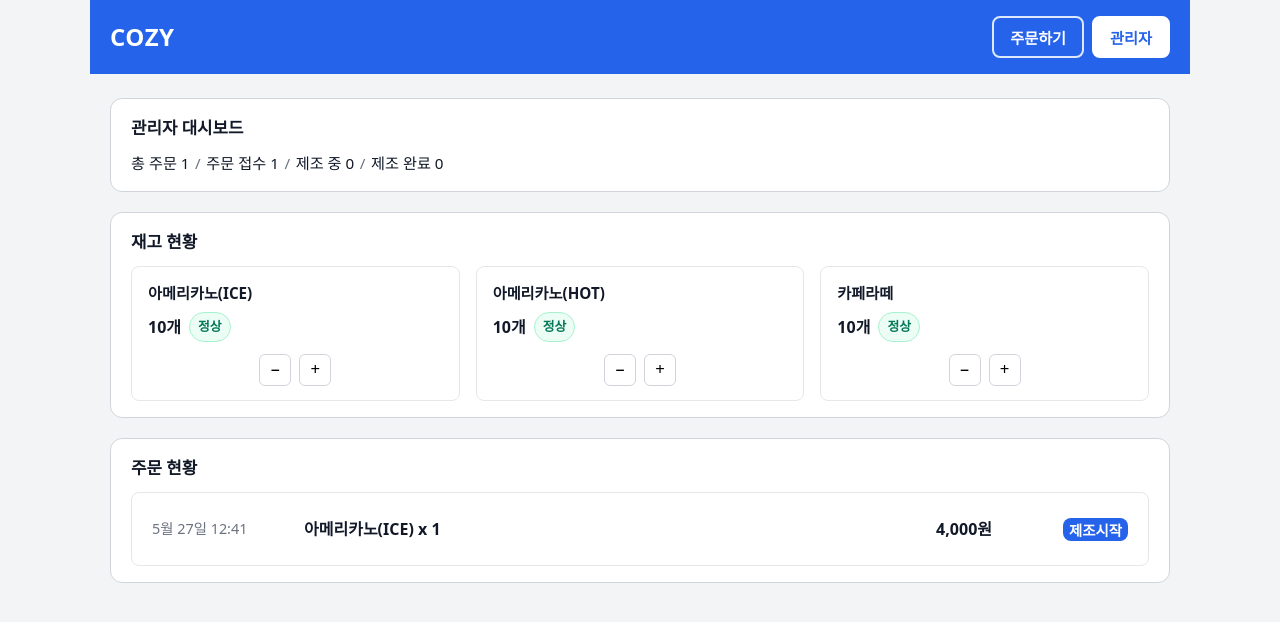
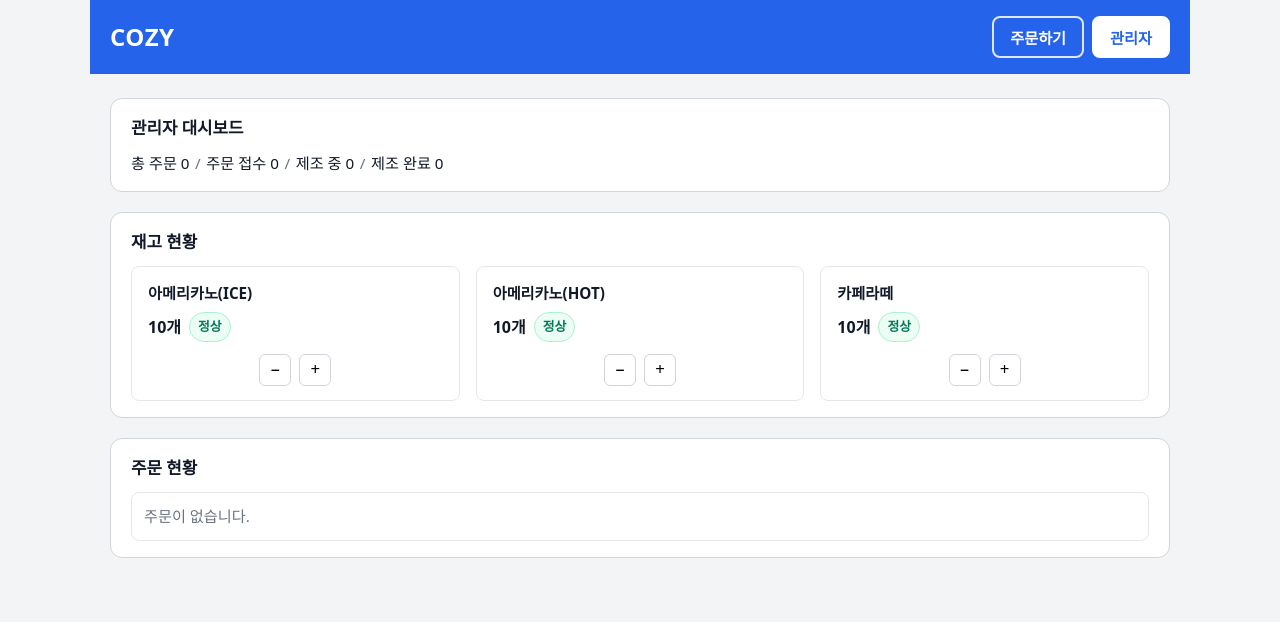
Before and after one commit to wolf16055152/order-app, a React (Vite) app in the folder ui/: page / in a window 1280 px wide. Both pictures are taken after a click on the button "관리자". Shown: the top 622 px of the page. Built offline with nearby package versions, Linux system fonts and the light colour scheme.

Commit message:
프런트엔드 개선

```diff
--- a/ui/package.json
+++ b/ui/package.json
@@ -17,6 +17,7 @@
     "@eslint/js": "^9.25.0",
     "@vitejs/plugin-react": "^4.4.1",
     "eslint": "^9.25.0",
+    "eslint-plugin-react": "^7.37.5",
     "eslint-plugin-react-hooks": "^5.2.0",
     "eslint-plugin-react-refresh": "^0.4.19",
     "globals": "^16.0.0",
--- a/ui/src/App.jsx
+++ b/ui/src/App.jsx
@@ -1,18 +1,96 @@
-import { useState } from 'react'
+import { useMemo, useState } from 'react'
 import './App.css'
 import OrderPage from './pages/OrderPage'
 import AdminPage from './pages/AdminPage'
+import { MENUS } from './data/menus'
+
+const ORDER_STATUS = {
+  PENDING: 'PENDING',
+  IN_PREPARATION: 'IN_PREPARATION',
+  COMPLETED: 'COMPLETED',
+}
 
 function App() {
   const [activeTab, setActiveTab] = useState('order')
 
-  if (activeTab === 'admin') {
-    return (
-      <AdminPage activeTab={activeTab} onTabChange={setActiveTab} />
+  const inventoryMenus = useMemo(() => MENUS.slice(0, 3), [])
+  const [inventory, setInventory] = useState(() =>
+    inventoryMenus.map((m) => ({
+      menuItemId: m.id,
+      name: m.name,
+      stockQuantity: 10,
+    })),
+  )
+
+  const [orders, setOrders] = useState([])
+
+  function handleCreateOrderFromCart(cartLines, cartTotal) {
+    if (!cartLines || cartLines.length === 0) return
+    const now = new Date()
+    const id = `order-${now.getTime()}-${orders.length + 1}`
+    const items = cartLines.map((line) => ({
+      menuItemId: line.menuItemId,
+      menuName: line.menuName,
+      quantity: line.quantity,
+      unitPrice: line.unitPrice,
+      lineTotal: line.lineTotal,
+    }))
+    const newOrder = {
+      id,
+      orderedAt: now.toISOString(),
+      status: ORDER_STATUS.PENDING,
+      items,
+      totalAmount: cartTotal,
+    }
+    setOrders((prev) => [...prev, newOrder])
+  }
+
+  function handleChangeStock(menuItemId, delta) {
+    setInventory((prev) =>
+      prev.map((it) => {
+        if (it.menuItemId !== menuItemId) return it
+        const next = Math.max(0, it.stockQuantity + delta)
+        return { ...it, stockQuantity: next }
+      }),
     )
   }
 
-  return <OrderPage activeTab={activeTab} onTabChange={setActiveTab} />
+  function handleAdvanceOrder(orderId) {
+    setOrders((prev) =>
+      prev.map((o) => {
+        if (o.id !== orderId) return o
+        if (o.status === ORDER_STATUS.PENDING) {
+          return { ...o, status: ORDER_STATUS.IN_PREPARATION }
+        }
+        if (o.status === ORDER_STATUS.IN_PREPARATION) {
+          return { ...o, status: ORDER_STATUS.COMPLETED }
+        }
+        return o
+      }),
+    )
+  }
+
+  if (activeTab === 'admin') {
+    return (
+      <AdminPage
+        activeTab={activeTab}
+        onTabChange={setActiveTab}
+        inventory={inventory}
+        orders={orders}
+        onChangeStock={handleChangeStock}
+        onAdvanceOrder={handleAdvanceOrder}
+        ORDER_STATUS={ORDER_STATUS}
+      />
+    )
+  }
+
+  return (
+    <OrderPage
+      activeTab={activeTab}
+      onTabChange={setActiveTab}
+      onCreateOrder={handleCreateOrderFromCart}
+    />
+  )
 }
 
 export default App
--- a/ui/src/pages/AdminPage.jsx
+++ b/ui/src/pages/AdminPage.jsx
@@ -1,13 +1,5 @@
-import { useMemo, useState } from 'react'
 import Header from '../components/Header'
-import { MENUS } from '../data/menus'
 import { formatPrice } from '../utils/formatPrice'
-
-const ORDER_STATUS = {
-  PENDING: 'PENDING',
-  IN_PREPARATION: 'IN_PREPARATION',
-  COMPLETED: 'COMPLETED',
-}
 
 function pad2(n) {
   return String(n).padStart(2, '0')
@@ -30,7 +22,7 @@ function getInventoryStatus(stockQuantity) {
   return { label: '정상', tone: 'ok' }
 }
 
-function deriveSummary(orders) {
+function deriveSummary(orders, ORDER_STATUS) {
   const pendingCount = orders.filter((o) => o.status === ORDER_STATUS.PENDING).length
   const inPreparationCount = orders.filter(
     (o) => o.status === ORDER_STATUS.IN_PREPARATION,
@@ -44,55 +36,16 @@ function deriveSummary(orders) {
   }
 }
 
-function AdminPage({ activeTab, onTabChange }) {
-  const inventoryMenus = useMemo(() => MENUS.slice(0, 3), [])
-  const [inventory, setInventory] = useState(() =>
-    inventoryMenus.map((m) => ({
-      menuItemId: m.id,
-      name: m.name,
-      stockQuantity: 10,
-    })),
-  )
-
-  const [orders, setOrders] = useState(() => [
-    {
-      id: 'order-001',
-      orderedAt: new Date().toISOString(),
-      status: ORDER_STATUS.PENDING,
-      items: [
-        {
-          menuItemId: MENUS[0]?.id ?? 'americano-ice',
-          menuName: MENUS[0]?.name ?? '아메리카노(ICE)',
-          quantity: 1,
-          unitPrice: MENUS[0]?.basePrice ?? 4000,
-          lineTotal: MENUS[0]?.basePrice ?? 4000,
-        },
-      ],
-      totalAmount: MENUS[0]?.basePrice ?? 4000,
-    },
-  ])
-
-  const summary = deriveSummary(orders)
-
-  function changeStock(menuItemId, delta) {
-    setInventory((prev) =>
-      prev.map((it) => {
-        if (it.menuItemId !== menuItemId) return it
-        const next = Math.max(0, it.stockQuantity + delta)
-        return { ...it, stockQuantity: next }
-      }),
-    )
-  }
-
-  function startPreparation(orderId) {
-    setOrders((prev) =>
-      prev.map((o) =>
-        o.id === orderId && o.status === ORDER_STATUS.PENDING
-          ? { ...o, status: ORDER_STATUS.IN_PREPARATION }
-          : o,
-      ),
-    )
-  }
+function AdminPage({
+  activeTab,
+  onTabChange,
+  inventory,
+  orders,
+  onChangeStock,
+  onAdvanceOrder,
+  ORDER_STATUS,
+}) {
+  const summary = deriveSummary(orders, ORDER_STATUS)
 
   return (
     <div className="app-shell admin-page">
@@ -134,7 +87,7 @@ function AdminPage({ activeTab, onTabChange }) {
                       className="admin-icon-btn"
                       aria-label={`${it.name} 재고 감소`}
                       disabled={it.stockQuantity === 0}
-                      onClick={() => changeStock(it.menuItemId, -1)}
+                      onClick={() => onChangeStock(it.menuItemId, -1)}
                     >
                       −
                     </button>
@@ -142,7 +95,7 @@ function AdminPage({ activeTab, onTabChange }) {
                       type="button"
                       className="admin-icon-btn"
                       aria-label={`${it.name} 재고 증가`}
-                      onClick={() => changeStock(it.menuItemId, 1)}
+                      onClick={() => onChangeStock(it.menuItemId, 1)}
                     >
                       +
                     </button>
@@ -185,7 +138,7 @@ function AdminPage({ activeTab, onTabChange }) {
                             <button
                               type="button"
                               className="btn btn--primary"
-                              onClick={() => startPreparation(o.id)}
+                              onClick={() => onAdvanceOrder(o.id)}
                             >
                               제조시작
                             </button>
--- a/ui/src/pages/OrderPage.jsx
+++ b/ui/src/pages/OrderPage.jsx
@@ -10,7 +10,7 @@ import {
   updateCartLineQuantity,
 } from '../utils/cart'
 
-function OrderPage({ activeTab, onTabChange }) {
+function OrderPage({ activeTab, onTabChange, onCreateOrder }) {
   const [cartLines, setCartLines] = useState([])
   const [orderMessage, setOrderMessage] = useState('')
   const [orderSubmitting, setOrderSubmitting] = useState(false)
@@ -38,6 +38,7 @@ function OrderPage({ activeTab, onTabChange }) {
 
     try {
       await new Promise((resolve) => setTimeout(resolve, 400))
+      onCreateOrder?.(cartLines, cartTotal)
       setCartLines([])
       setOrderMessage('주문이 완료되었습니다. 감사합니다!')
     } catch {
```
Also changed, not shown: ui/eslint.config.js (+7 -0 lines), 1 other file (tests, documents, lock files or other folders).
